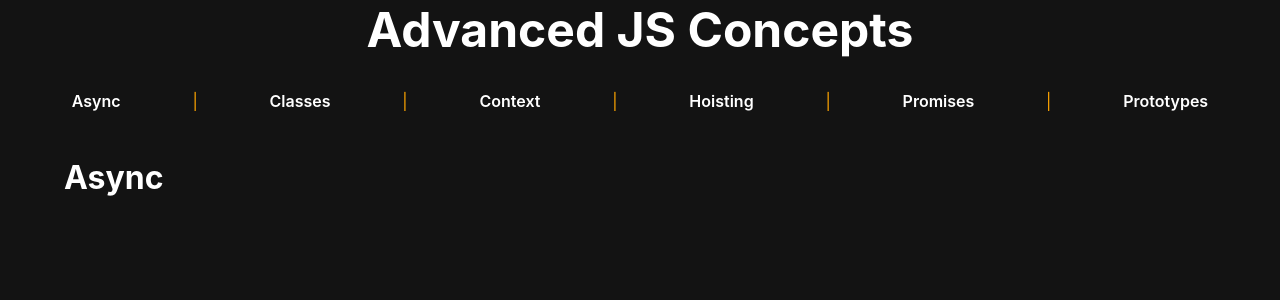
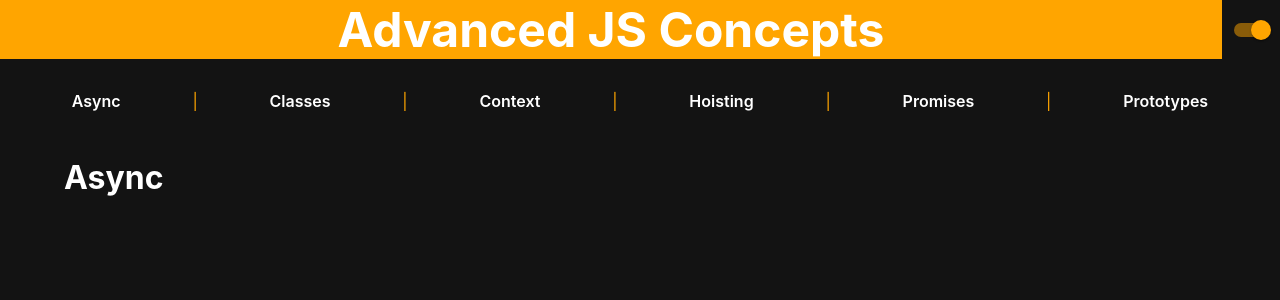
Before and after one commit to DKBoston15/advancedjsconcepts, a React (Create React App) app: page / in a window 1280 px wide. Shown: the top 300 px of the page. Built offline with nearby package versions, Linux system fonts and the light colour scheme.

Commit message:
Theme Toggle

```diff
--- a/package.json
+++ b/package.json
@@ -4,6 +4,7 @@
     "private": true,
     "dependencies": {
         "@material-ui/core": "^4.11.2",
+        "@material-ui/icons": "^4.11.2",
         "@testing-library/jest-dom": "^5.11.4",
         "@testing-library/react": "^11.1.0",
         "@testing-library/user-event": "^12.1.10",
--- a/src/App.css
+++ b/src/App.css
@@ -3,14 +3,22 @@ body {
 }
 :root {
     --main: white;
-    --secondary: orange;
+    --secondary: #ffa500;
 }
 .App {
+}
+.headerContainer {
+    display: flex;
+    align-items: center;
+    margin-top: -32px;
 }
 .header {
     color: var(--main);
     text-align: center;
     font-size: 3rem;
+    padding-top: 15px 0px 15px 0px;
+    background: var(--secondary);
+    flex: 8;
 }
 h1,
 h3 {
@@ -18,6 +26,8 @@ h3 {
 }
 .mainContent {
     padding: 2% 5% 0% 5%;
+}
+.themeSwitch {
 }
 
 .linkContainer {
--- a/src/App.js
+++ b/src/App.js
@@ -1,13 +1,65 @@
 import React, { useState } from "react";
 import "./App.css";
 import MainMenu from "./components/MainMenu";
+import { withStyles } from "@material-ui/core/styles";
 import MainContentContainer from "./components/MainContentContainer";
+import Switch from "@material-ui/core/Switch";
 
 function App() {
     const [content, setContent] = useState("Async");
+    const [state, setState] = React.useState({
+        checkedA: true,
+        checkedB: true
+    });
+
+    const handleChange = (event) => {
+        setState({ ...state, [event.target.name]: event.target.checked });
+        console.log(state);
+        if (state.checkedA === true) {
+            //lightmode
+            document.documentElement.style.setProperty("--main", "#131313");
+            document.documentElement.style.setProperty(
+                "--secondary",
+                "#2196f3"
+            );
+            document.body.style.backgroundColor = "white";
+        } else {
+            document.documentElement.style.setProperty("--main", "white");
+            document.documentElement.style.setProperty("--secondary", "orange");
+            document.body.style.backgroundColor = "#131313";
+        }
+    };
+
+    const PurpleSwitch = withStyles({
+        switchBase: {
+            color: "#2196f3",
+            "&$checked": {
+                color: "orange"
+            },
+            "& + $track": {
+                backgroundColor: "#2196f3"
+            },
+            "&$checked + $track": {
+                backgroundColor: "orange"
+            }
+        },
+        checked: {},
+        track: {}
+    })(Switch);
+
     return (
         <div className="App">
-            <h1 className="header">Advanced JS Concepts</h1>
+            <div className="headerContainer">
+                <h1 className="header">Advanced JS Concepts</h1>
+                <PurpleSwitch
+                    checked={state.checkedA}
+                    onChange={handleChange}
+                    name="checkedA"
+                    inputProps={{ "aria-label": "secondary checkbox" }}
+                    className="themeSwitch"
+                />
+            </div>
+
             <MainMenu setContent={setContent} />
             <MainContentContainer content={content} />
         </div>
```
Also changed, not shown: 2 other files (tests, documents, lock files or other folders).
